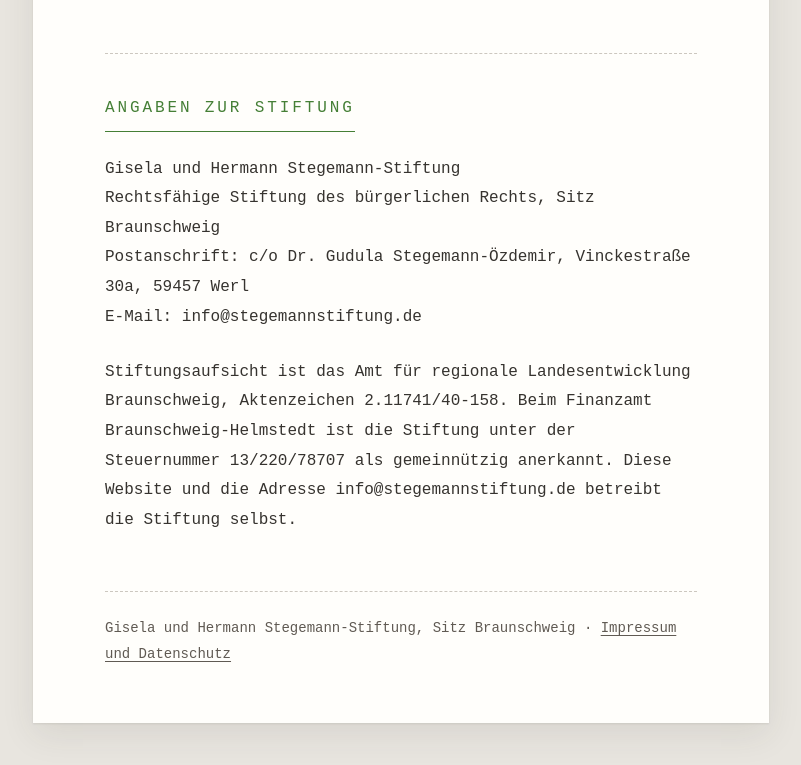
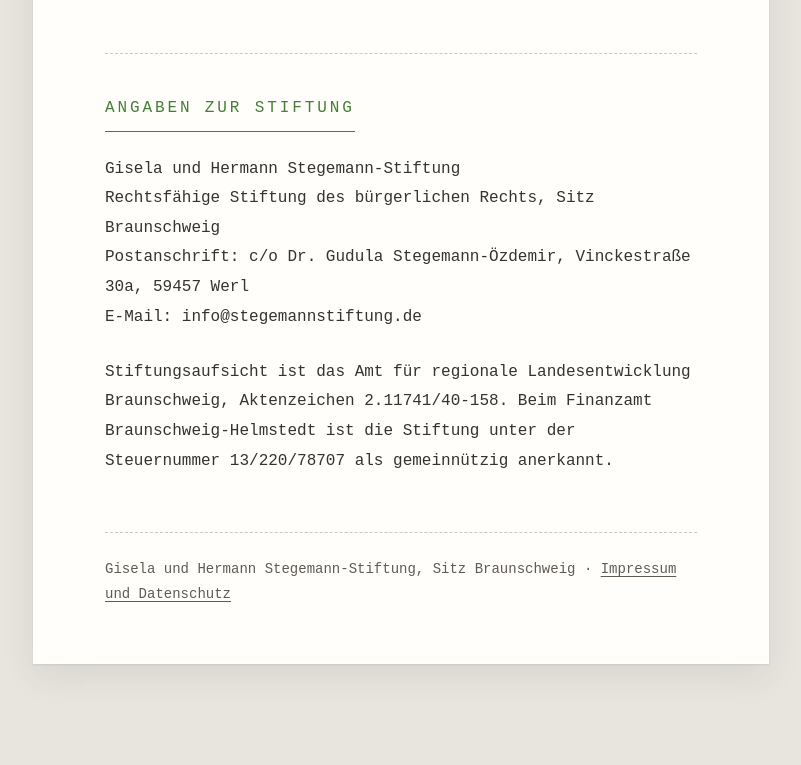
Before and after one commit to denistwo/stegemannstiftung.de, a plain HTML site: page index.html in a window 1280 px wide. Shown: the part 879-1644 px from the top of the page, without its empty margins (239-1040 px from the left). After the commit the page ends 1591 px from the top, so only its background shows below. Drawn offline with Linux system fonts and the light colour scheme.

```diff
--- a/index.html
+++ b/index.html
@@ -46,8 +46,7 @@
   <p>
     Stiftungsaufsicht ist das Amt für regionale Landesentwicklung Braunschweig,
     Aktenzeichen 2.11741/40-158. Beim Finanzamt Braunschweig-Helmstedt ist die Stiftung
-    unter der Steuernummer 13/220/78707 als gemeinnützig anerkannt. Diese Website und
-    die Adresse info@stegemannstiftung.de betreibt die Stiftung selbst.
+    unter der Steuernummer 13/220/78707 als gemeinnützig anerkannt.
   </p>
 
   <footer class="legal">
```
